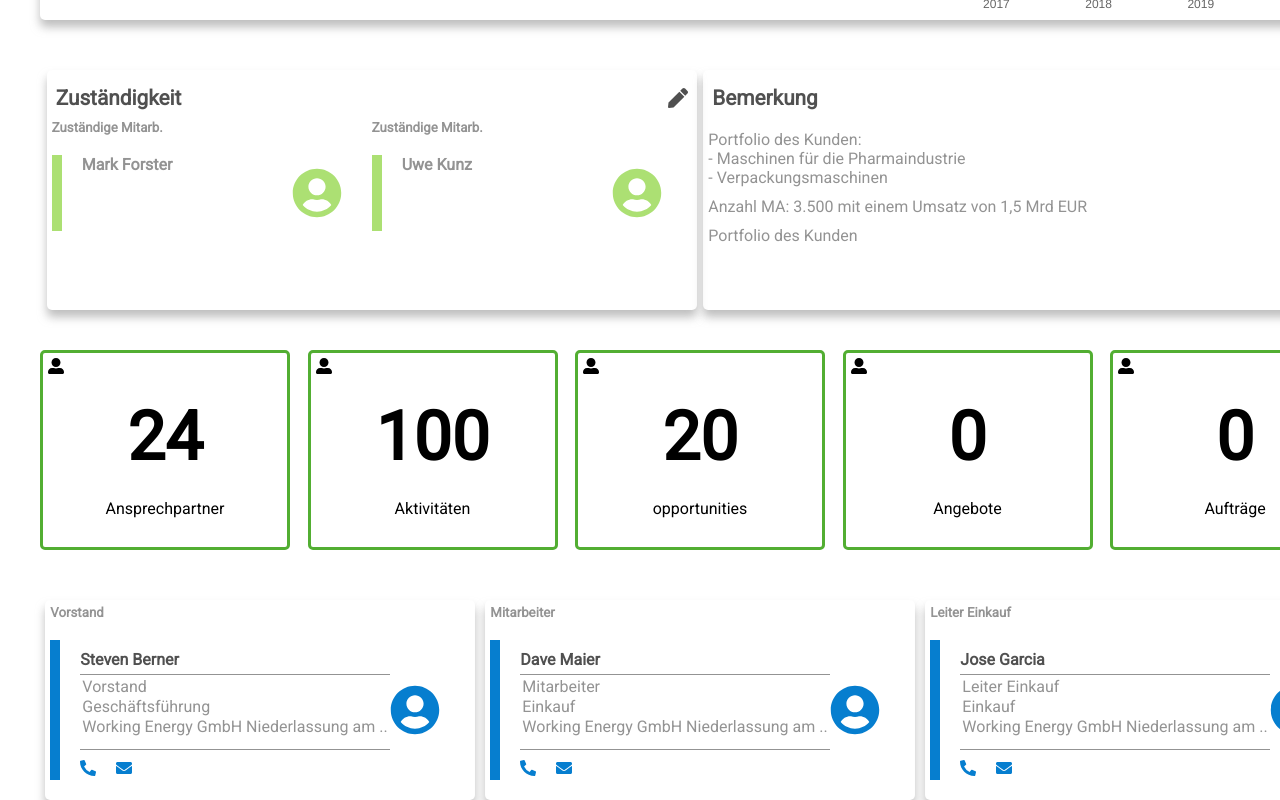
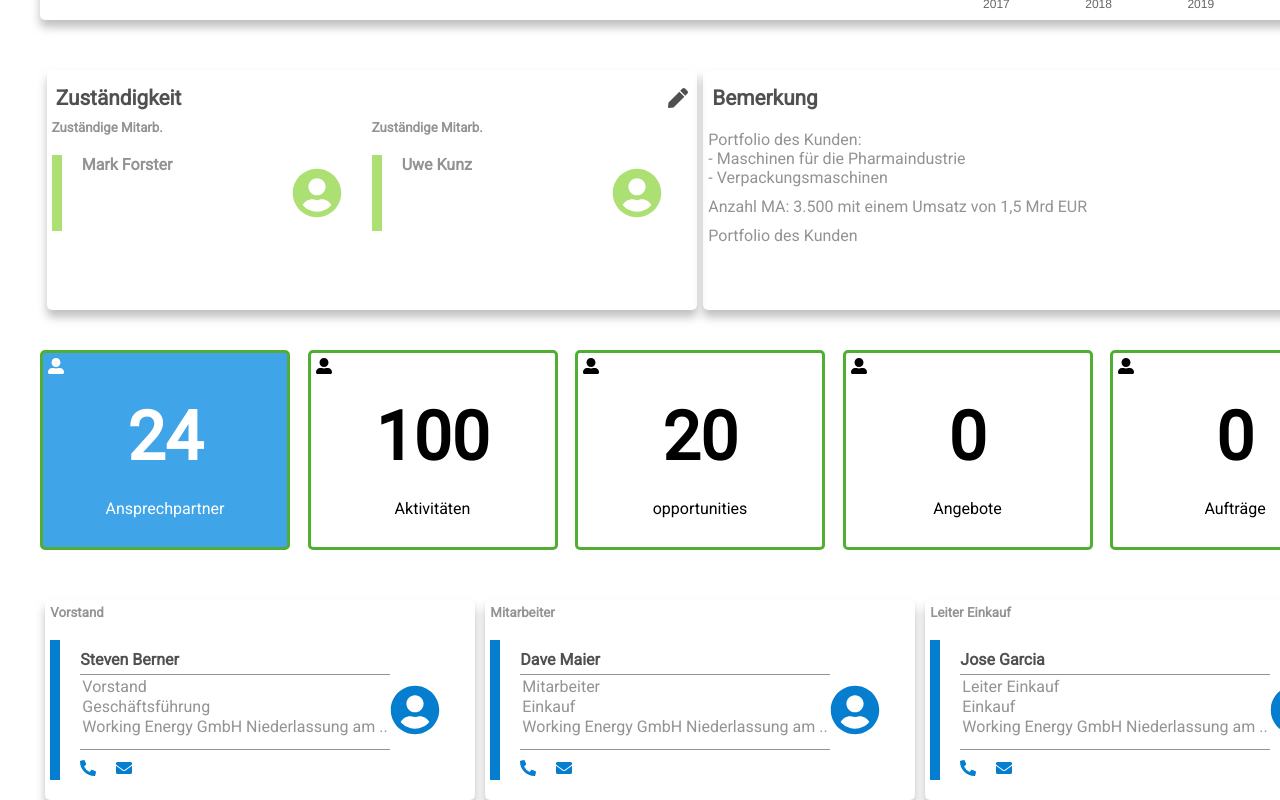
Before and after one commit to Alen002/crmcockpit, a React (Create React App) app: page / in a window 1280 px wide. In both pictures the pointer is over the element 165 px from the left and 829 px from the top of the page. Shown: the part 379-1179 px from the top of the page. Built offline with nearby package versions, Linux system fonts and the light colour scheme.

Commit message:
added hover effect over metric components

```diff
--- a/src/components/Metric/Metric.css
+++ b/src/components/Metric/Metric.css
@@ -14,3 +14,8 @@
 h1 {
   font-size: var(--header1);
 }
+
+.wrapper-metric:hover {
+  background-color: var(--primary-100);
+  color: var(--white-100);
+}
```
